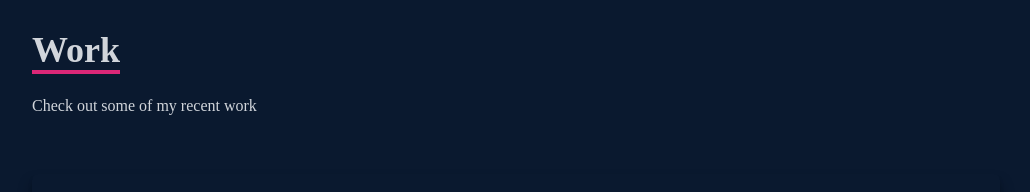
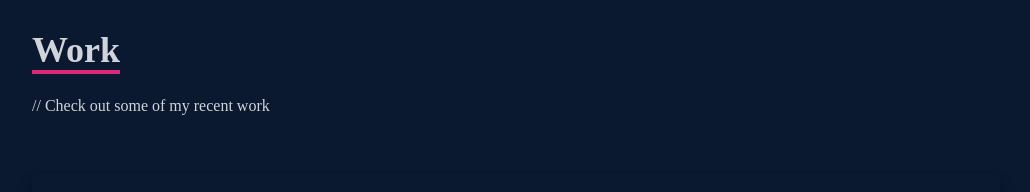
Before and after one commit to kiddos97/React-Portfolio, a React (Vite) app: page / in a window 1280 px wide. Shown: the part 2138-2330 px from the top of the page, without its empty margins (124-1154 px from the left). Built offline with nearby package versions, Linux system fonts and the light colour scheme.

Commit message:
fixing wording

```diff
--- a/src/components/Work.tsx
+++ b/src/components/Work.tsx
@@ -8,7 +8,7 @@
           <p className="text-4xl font-bold inline border-b-4 border-pink-600">
             Work
           </p>
-          <p className="py-6">Check out some of my recent work</p>
+          <p className="py-6"> // Check out some of my recent work</p>
         </div>
         <div className="gird sm: gird-cols-2 md: grid-cols-3 gap-4">
           <div className="shadow-lg shadow-[#040c16] group container rounded-md flex justify-center items-center mx-auto content-div">
```
